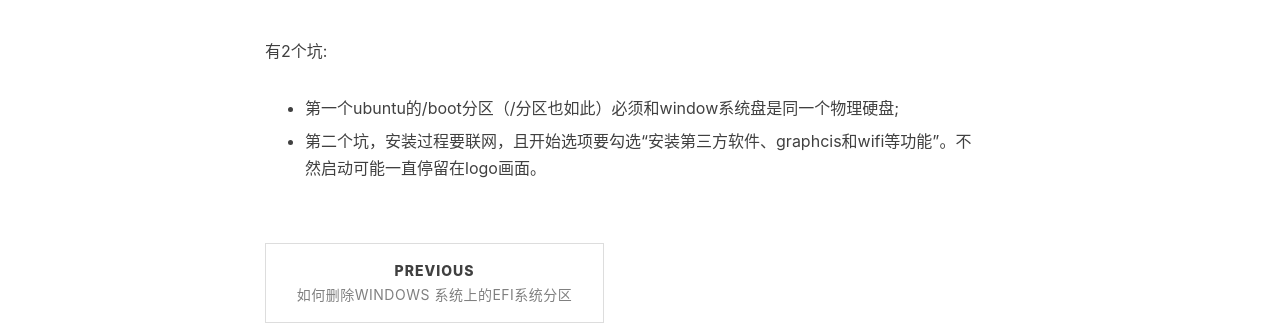
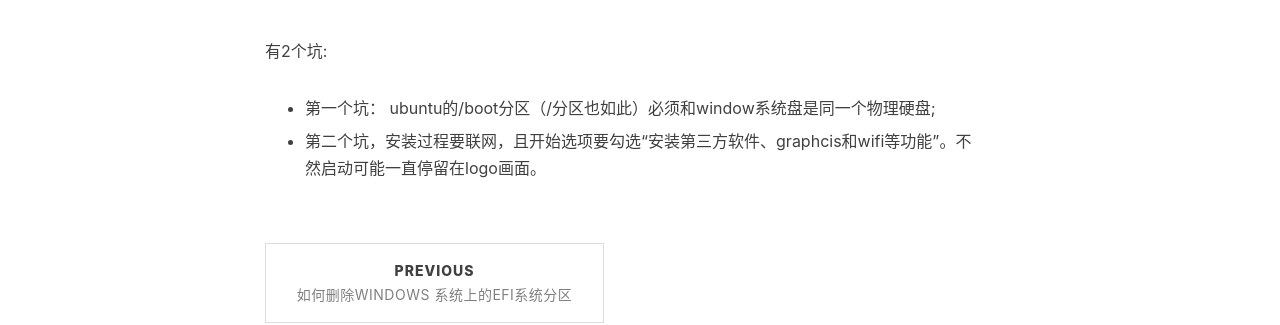
Before and after one commit to xuepro/xuepro.github.io, a Jekyll site: the page built from _posts/2019-06-08-双硬盘安装windows和 ubuntu双系统的2个坑.md, in a window 1280 px wide. Shown: the part 1145-1470 px from the top of the page. Built offline with Jekyll 4.4.1, drawn with Linux system fonts in a browser that asks for light colours; nearby versions of some CDN libraries; comment, search, counter and statistics services are not loaded.

Commit message:
Update 2019-06-08-双硬盘安装windows和 ubuntu双系统的2个坑.md

```diff
--- a/_posts/2019-06-08-双硬盘安装windows和 ubuntu双系统的2个坑.md
+++ b/_posts/2019-06-08-双硬盘安装windows和 ubuntu双系统的2个坑.md
@@ -36,6 +36,6 @@ tags:
 
 有2个坑:
 
-  + 第一个ubuntu的/boot分区（/分区也如此）必须和window系统盘是同一个物理硬盘;
+  + 第一个坑： ubuntu的/boot分区（/分区也如此）必须和window系统盘是同一个物理硬盘;
 
   + 第二个坑，安装过程要联网，且开始选项要勾选“安装第三方软件、graphcis和wifi等功能”。不然启动可能一直停留在logo画面。
```
